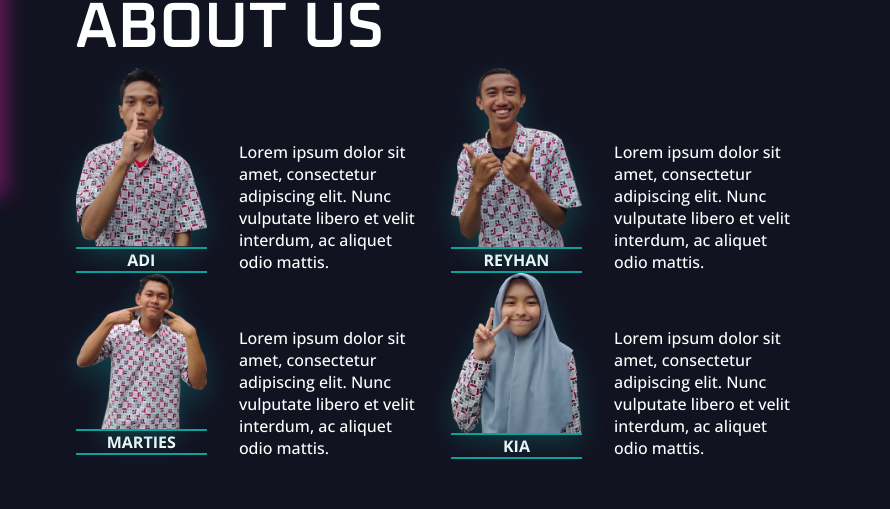
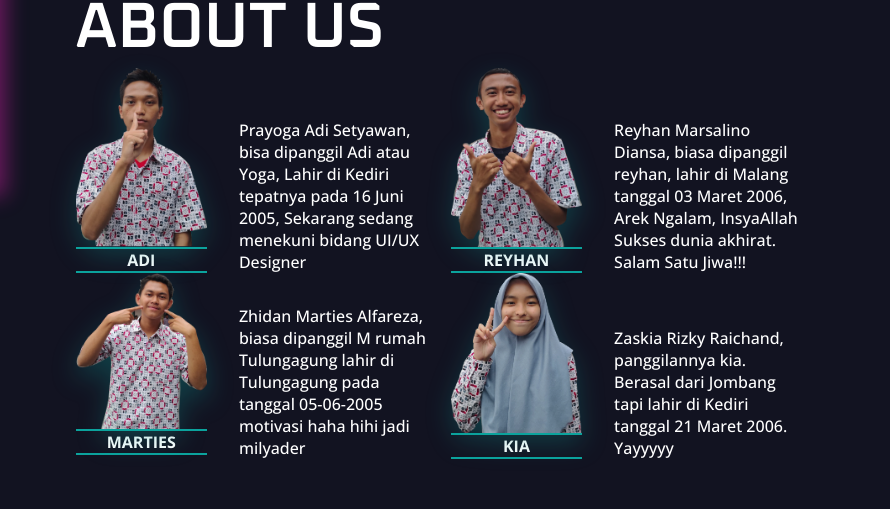
Before and after one commit to setyawannn/TEFA_team-portfolio, a plain HTML site: page index.html in a window 1280 px wide. Shown: the part 924-1433 px from the top of the page, 390-1280 px from the left. Drawn offline with nearby package versions, Linux system fonts and the light colour scheme.

Commit message:
Modified: lorem ipsum to real text

```diff
--- a/index.html
+++ b/index.html
@@ -59,7 +59,8 @@
               <h6>Created On</h6>
             </div>
             <div class="info-desc">
-              <p>Lorem ipsum dolor sit amet consectetur, adipisicing elit. Totam repellendus officiis ad repellat </p>
+              <p>Haloo Semua, kenalin kami dari kelompok 6 TEFA MLG bidang Frontend. Cari tahu yuk siapa aja membernya!
+              </p>
             </div>
           </div>
           <div class="hero-content-tagline">
@@ -99,8 +100,8 @@
                 <div class="line-person"></div>
               </div>
               <div class="person-content">
-                <p>Lorem ipsum dolor sit amet, consectetur adipiscing elit. Nunc vulputate libero et velit interdum, ac
-                  aliquet odio mattis.</p>
+                <p>Prayoga Adi Setyawan, bisa dipanggil Adi atau Yoga, Lahir di Kediri tepatnya pada 16 Juni 2005,
+                  Sekarang sedang menekuni bidang UI/UX Designer</p>
               </div>
             </div>
             <div class="aboutus-person">
@@ -111,8 +112,8 @@
                 <div class="line-person"></div>
               </div>
               <div class="person-content">
-                <p>Lorem ipsum dolor sit amet, consectetur adipiscing elit. Nunc vulputate libero et velit interdum, ac
-                  aliquet odio mattis.</p>
+                <p>Reyhan Marsalino Diansa, biasa dipanggil reyhan, lahir di Malang tanggal 03 Maret 2006, Arek Ngalam,
+                  InsyaAllah Sukses dunia akhirat. Salam Satu Jiwa!!!</p>
               </div>
             </div>
             <div class="aboutus-person">
@@ -123,8 +124,8 @@
                 <div class="line-person"></div>
               </div>
               <div class="person-content">
-                <p>Lorem ipsum dolor sit amet, consectetur adipiscing elit. Nunc vulputate libero et velit interdum, ac
-                  aliquet odio mattis.</p>
+                <p>Zhidan Marties Alfareza, biasa dipanggil M rumah Tulungagung lahir di Tulungagung pada tanggal
+                  05-06-2005 motivasi haha hihi jadi milyader</p>
               </div>
             </div>
             <div class="aboutus-person">
@@ -135,8 +136,8 @@
                 <div class="line-person"></div>
               </div>
               <div class="person-content">
-                <p>Lorem ipsum dolor sit amet, consectetur adipiscing elit. Nunc vulputate libero et velit interdum, ac
-                  aliquet odio mattis.</p>
+                <p>Zaskia Rizky Raichand, panggilannya kia. Berasal dari Jombang tapi lahir di Kediri tanggal 21 Maret
+                  2006. Yayyyyy</p>
               </div>
             </div>
           </div>
```
